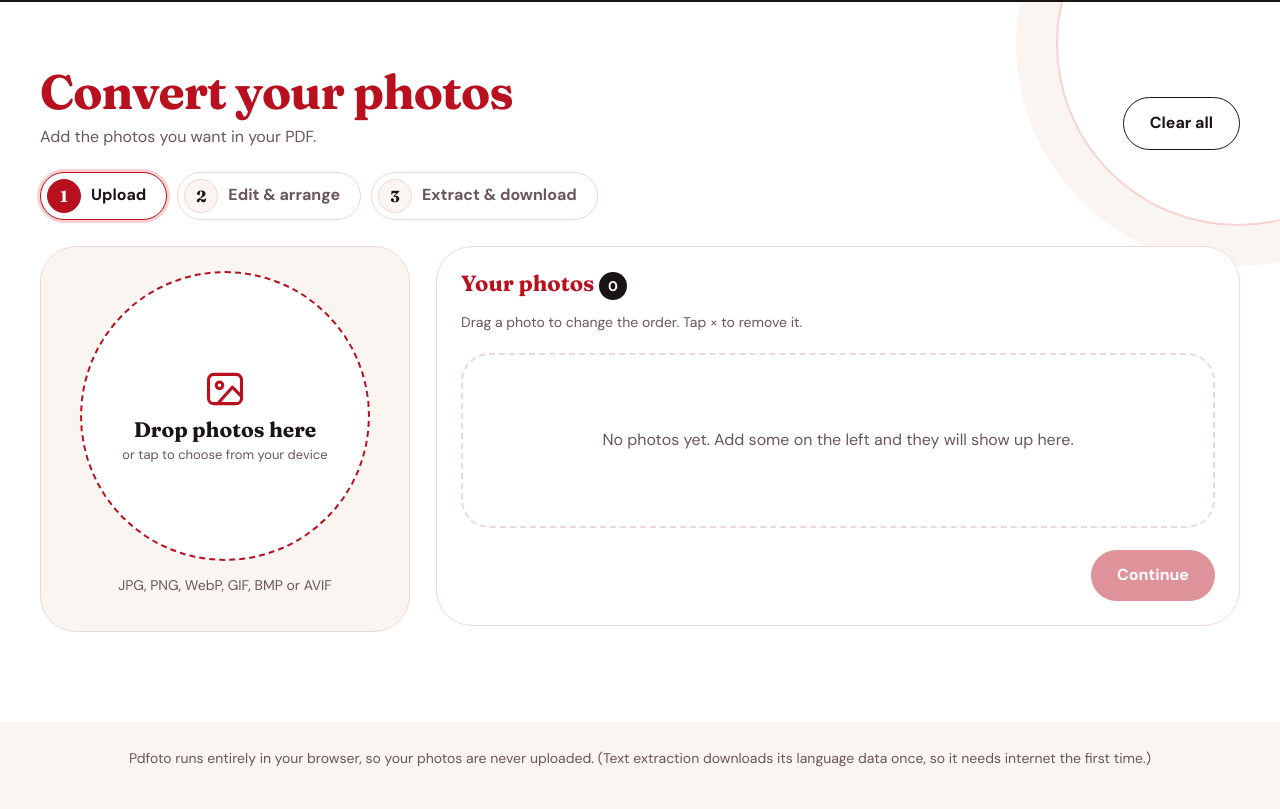
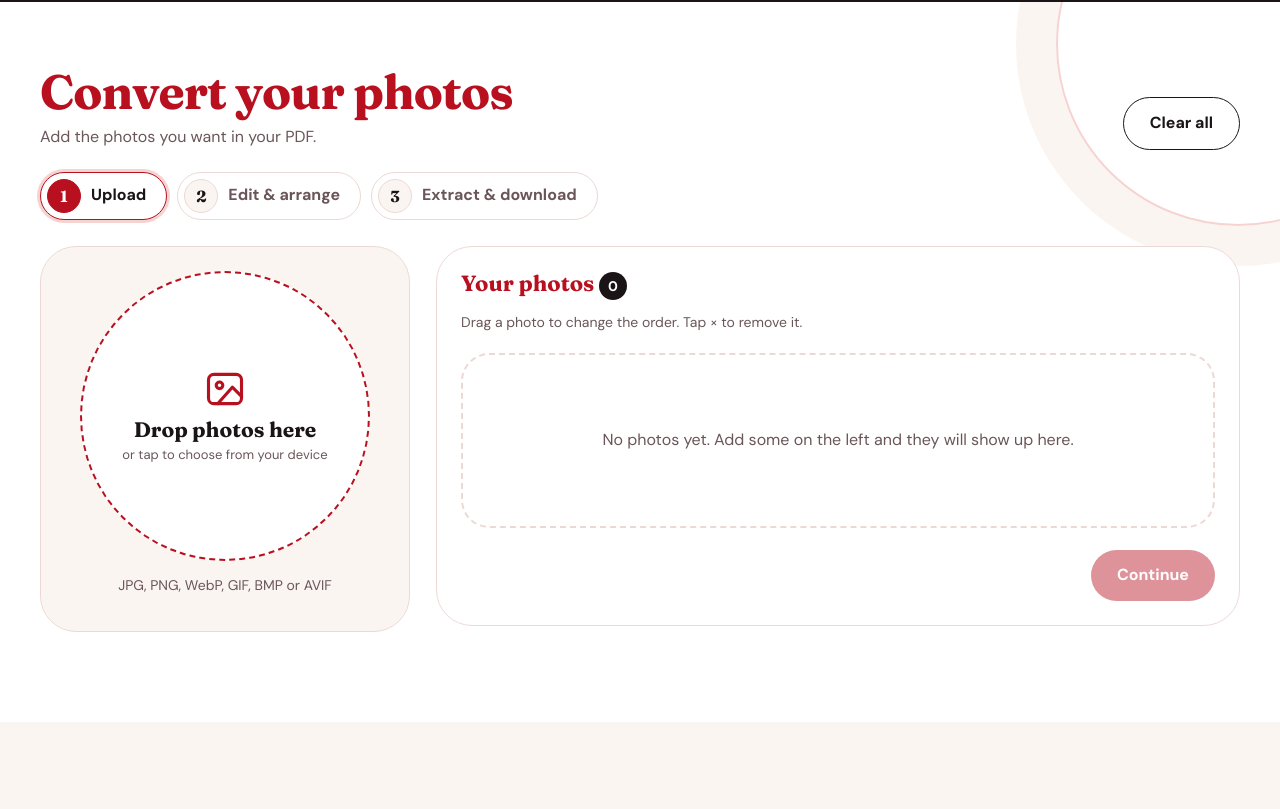
Before and after one commit to ChenChen0606/Photos-to-Pdf, a plain HTML site: page index.html in a window 1280 px wide. Shown: the part 905-1714 px from the top of the page. After the commit the page ends 1627 px from the top, so only its background shows below. Drawn offline with nearby package versions, Linux system fonts and the light colour scheme.

Commit message:
Remove other functionality

```diff
--- a/index.html
+++ b/index.html
@@ -187,9 +187,7 @@
   </div>
 </main>
 
-<footer class="foot">
-  <div class="wrap">Pdfoto runs entirely in your browser, so your photos are never uploaded. (Text extraction downloads its language data once, so it needs internet the first time.)</div>
-</footer>
+
 
 <!-- ================= PHOTO EDITOR ================= -->
 <div class="modal" id="ed" hidden role="dialog" aria-modal="true" aria-labelledby="edt">
```
